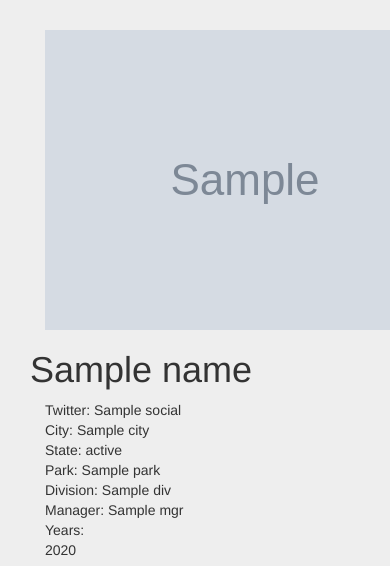
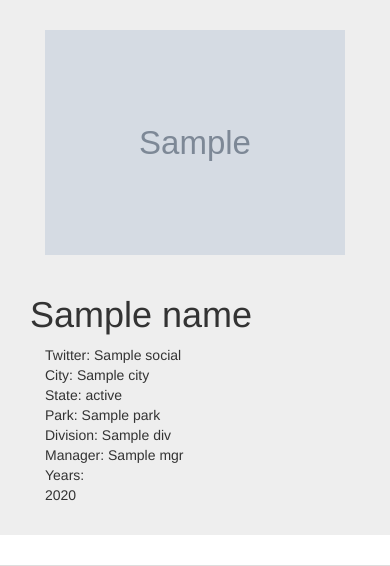
Before and after one commit to TimSimmons/cs373-idb, a Django app: template idb/templates/team.html in a window 390 px wide; the page is wider, and only the part inside the window is pictured. Shown: the top 566 px of that part. Run offline with Django 3.2, Linux system fonts and the light colour scheme; the template is opened without the code that fills it: most values are stand-ins (such as "Sample title", 1, 10 or a date in 2020); grey boxes marked "Sample" are stand-in pictures; some libraries are stand-ins or nearby versions.

Commit message:
made images responsive

```diff
--- a/idb/templates/player.html
+++ b/idb/templates/player.html
@@ -36,7 +36,7 @@
 	</div>
 	<div class = "row">
 		<div class="col-md-4">
-			<img src=" {{ images }} "><br>
+			<img src=" {{ images }} " class="img-responsive"><br>
 		</div>
 		<div class="col-md-6">
 			Social: {{social}} <br>
--- a/idb/templates/team.html
+++ b/idb/templates/team.html
@@ -34,7 +34,7 @@
 	<div class = "container-fluid">
 	<div class="row">
 		<div class="col-md-2">
-			<img src=" {{ images }} "><br>
+			<img src=" {{ images }} " class="img-responsive"><br>
 		</div>
 		<h1> {{ name }}  </h1>
 	</div>
@@ -92,12 +92,10 @@
    <script>!function(d,s,id){var js,fjs=d.getElementsByTagName(s)[0],p=/^http:/.test(d.location)?'http':'https';if(!d.getElementById(id)){js=d.createElement(s);js.id=id;js.src=p+"://platform.twitter.com/widgets.js";fjs.parentNode.insertBefore(js,fjs);}}(document,"script","twitter-wjs");</script>
 
 </div>
-<!-- This is the Google Maps code. In order to get it to work we need to get a set of coordinates given the address of the stadium. Google provides a geocoding service to do this
 
 <div class="col-md-5">
 <script type="text/javascript" src="http://maps.google.com/maps/api/js?sensor=false"></script><div style="width:600px;"><div style="overflow:hidden;height:500px;width:600px;"><div id="gmap_canvas" style="height:500px; width:600px;"></div><style>.gmap{position:relative;line-height:1.12;overflow:hidden;color:#000;white-space:nowrap;display:block;margin-bottom:2px;font-weight:500;}</style><iframe src="http://www.embed-google-map.com/addmap.php"><a href="http://www.addlikebutton.net" class="map-data">addlikebutton.net</a></iframe></div><script type="text/javascript">function init_map(){var myOptions = {zoom:14,center:new google.maps.LatLng(40.8054567,-73.96547470000002),mapTypeId: google.maps.MapTypeId.ROADMAP};map = new google.maps.Map(document.getElementById("gmap_canvas"), myOptions);marker = new google.maps.Marker({map: map,position: new google.maps.LatLng(40.8054567, -73.96547470000002)});infowindow = new google.maps.InfoWindow({content:"<span class='gmap'><b>LOOKHERE</b></span><span class='gmap'>2880 Broadway</span><span class='gmap'> New York</span>" });google.maps.event.addListener(marker, "click", function(){infowindow.open(map,marker);});infowindow.open(map,marker);}google.maps.event.addDomListener(window, "load", init_map);</script>
 </div>
--->
 
 
 </div>
```
